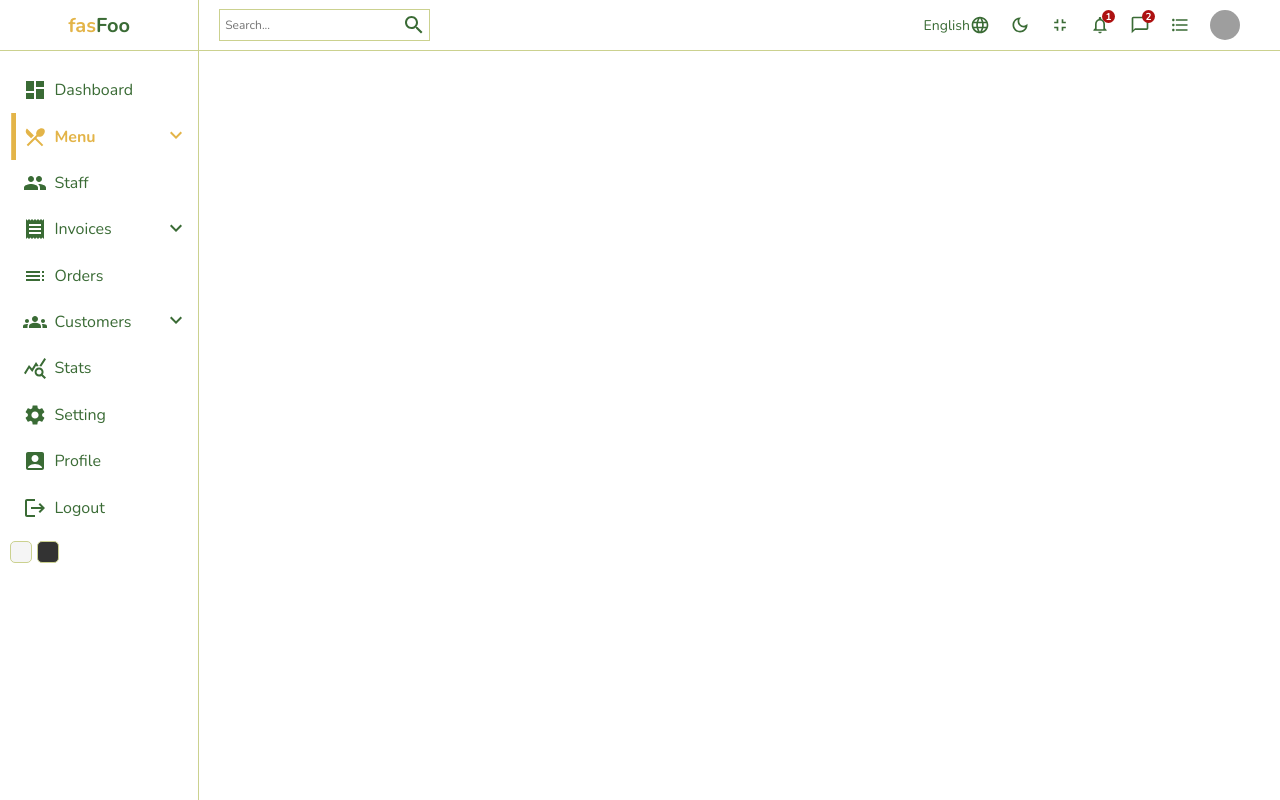
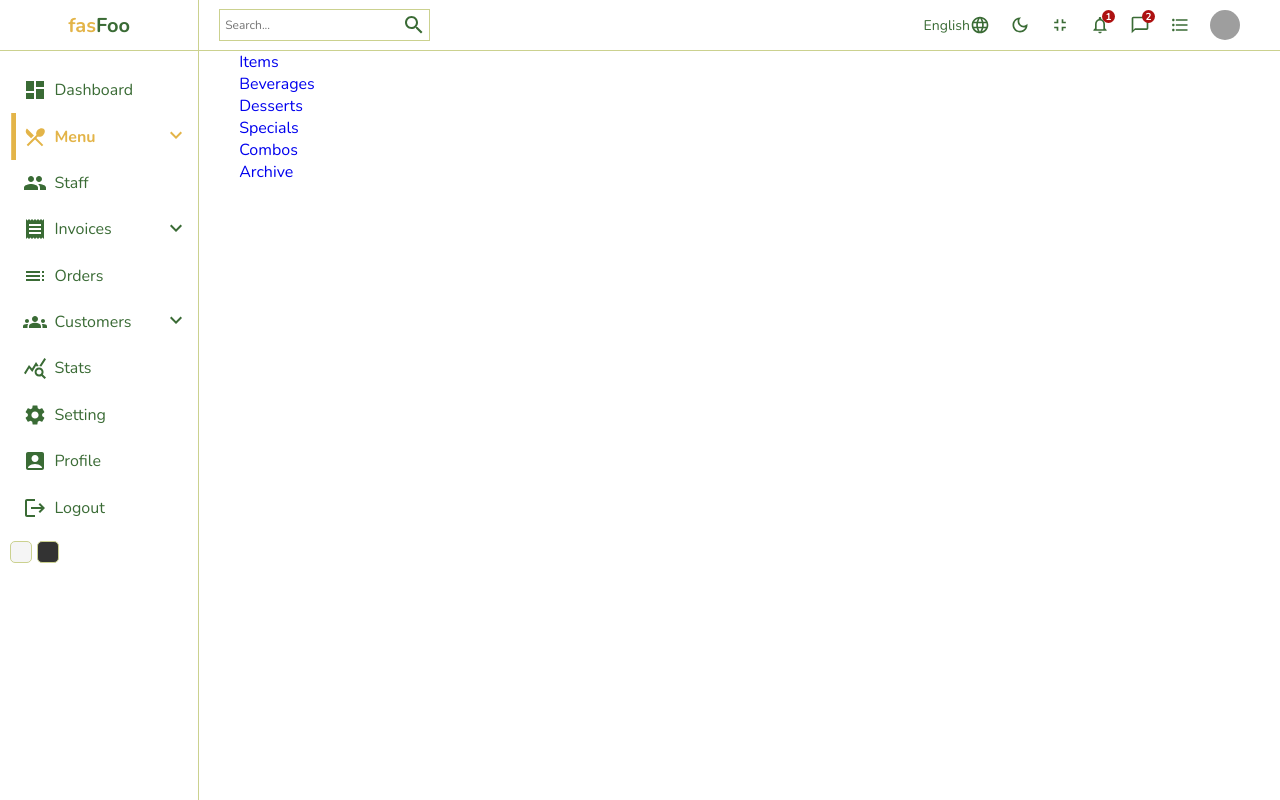
Before and after one commit to negar-75/paneladmin, a React (Create React App) app: page /productList in a window 1280 px wide. Built offline with nearby package versions, Linux system fonts and the light colour scheme; grey boxes are pictures that could not be loaded.

Commit message:
added productList items in ul

```diff
--- a/src/pages/productList/productList.jsx
+++ b/src/pages/productList/productList.jsx
@@ -2,6 +2,8 @@ import React from "react";
 import Navbar from "../../components/navbar/Navbar";
 import Sidebar from "../../components/sidebar/Sidebar";
 import "./productList.scss";
+import { productListTabs } from "../../productListTabs";
+import { Link } from "react-router-dom";
 
 function ProductList() {
   return (
@@ -10,7 +12,19 @@ function ProductList() {
       <div className="product-list-container">
         <Navbar />
         <div className="product-list-tabs">
-          <ul></ul>
+          <ul>
+            {productListTabs.map((item) => {
+              return (
+                <Link
+                  className="link"
+                  to={item.url}
+                  key={item.id}
+                >
+                  <li>{item.tabName}</li>
+                </Link>
+              );
+            })}
+          </ul>
         </div>
       </div>
     </div>
```
